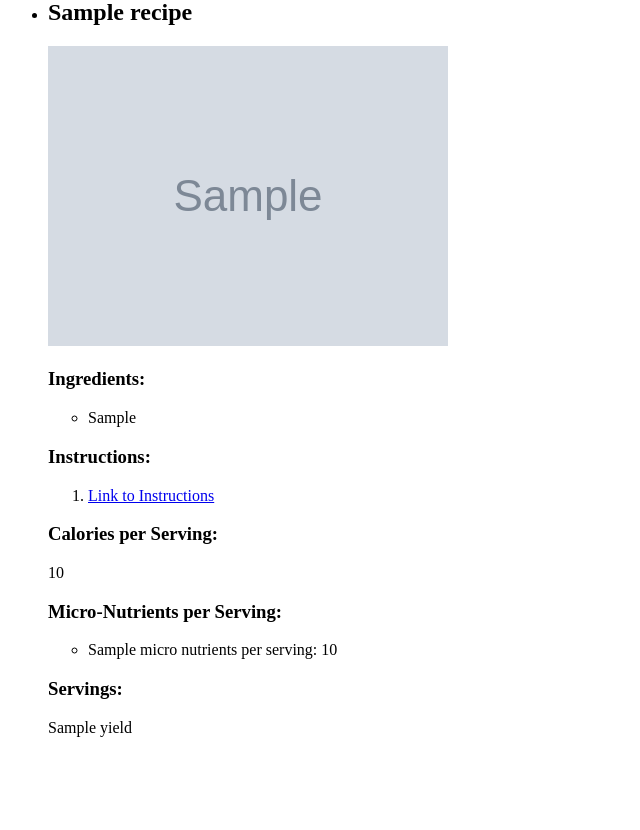
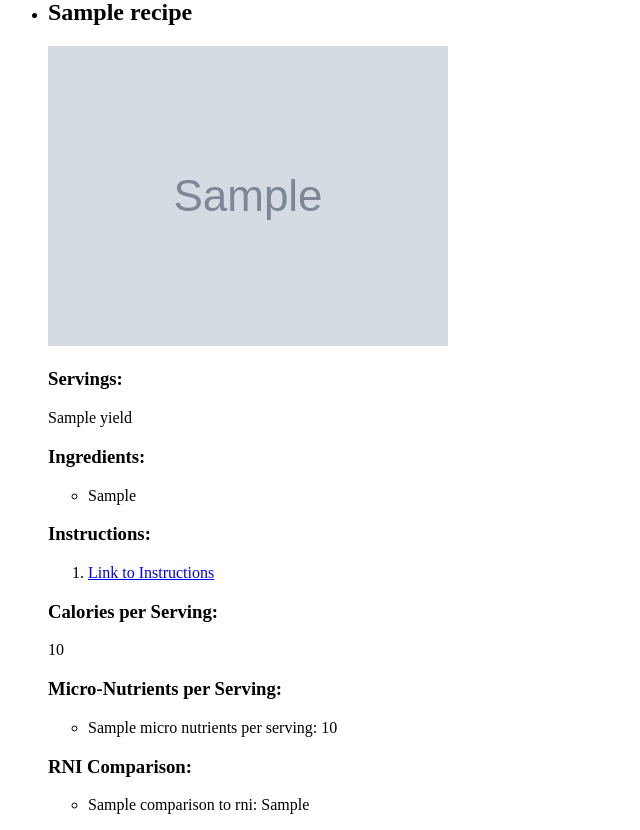
Before and after one commit to Rezatron/Recipe-Nutrient, a Flask app: template templates/index.html in a window 1280 px wide. Shown: the part 179-1009 px from the top of the page, without its empty margins (0-640 px from the left). Before the commit the page ends 916 px from the top, so only its background shows below. Run offline with Flask 3, Linux system fonts and the light colour scheme; the template is opened without the code that fills it: most values are stand-ins (such as "Sample title", 1, 10 or a date in 2020); grey boxes marked "Sample" are stand-in pictures.

Commit message:
rni comparison shows on front end but not % yet

```diff
--- a/routes.py
+++ b/routes.py
@@ -107,9 +107,9 @@ def fetch_recipes():
                     'yield': yield_value,
                 })
 
-            return render_template('index.html', recipes=filtered_recipes)
-        else:
-            return jsonify({'error': f'Failed to fetch recipes from Edamam. Status code: {edamam_response.status_code}'}), edamam_response.status_code
+         # Pass comparison_to_rni to the template context
+        return render_template('index.html', recipes=filtered_recipes, comparison_to_rni=comparison_to_rni)
+
     except requests.RequestException as e:
         return jsonify({'error': f'Network Error: {e}'}), 500
 
@@ -156,6 +156,9 @@ def index():
     sex = request.args.get('sex')
     age = request.args.get('age')
 
+    # Initialize comparison_to_rni dictionary
+    comparison_to_rni = {}
+
     if sex and age:
         age = int(age)
         if age >= 11 and age <= 14:
@@ -170,35 +173,28 @@ def index():
         if sex.lower() == 'male':
             if age_group in rni_data["Micronutrients"]["Males"]:
                 global_rni = rni_data["Micronutrients"]["Males"][age_group]
-                print("global_rni set for Male ({} years):".format(age), global_rni)  # Print global_rni for debugging
 
                 # Divide micro_nutrients_per_serving by global_rni if available
                 if global_rni:
                     for nutrient_label, nutrient_value in micro_nutrients_per_serving.items():
                         if nutrient_label in global_rni:
                             comparison_to_rni[nutrient_label] = nutrient_value / global_rni[nutrient_label]
-                            print("Comparison to RNI for", nutrient_label, ":", comparison_to_rni[nutrient_label])  # Print comparison to RNI for debugging
         elif sex.lower() == 'female':
             if age_group in rni_data["Micronutrients"]["Females"]:
                 global_rni = rni_data["Micronutrients"]["Females"][age_group]
-                print("global_rni set for Female ({} years):".format(age), global_rni)  # Print global_rni for debugging
 
                 # Divide micro_nutrients_per_serving by global_rni if available
                 if global_rni:
                     for nutrient_label, nutrient_value in micro_nutrients_per_serving.items():
                         if nutrient_label in global_rni:
                             try:
-                                print("Nutrient value:", nutrient_value)
-                                print("Global RNI value:", global_rni[nutrient_label])
                                 # Calculate the percentage
                                 percentage = nutrient_value / global_rni[nutrient_label] * 100
                                 comparison_to_rni[nutrient_label] = f"{percentage:.2f}%"  # Format as percentage with 2 decimal places
-                                print("Comparison to RNI for", nutrient_label, ":", comparison_to_rni[nutrient_label])  # Print comparison to RNI for debugging
                             except Exception as e:
                                 print("Error calculating percentage for", nutrient_label, ":", e)
 
-
-
+    # Pass comparison_to_rni dictionary to the template
     return render_template('index.html', comparison_to_rni=comparison_to_rni)
 
 if __name__ == '__main__':
--- a/templates/index.html
+++ b/templates/index.html
@@ -21,6 +21,10 @@
         <li>
             <h2>{{ recipe.label }}</h2>
             <img src="{{ recipe.image }}" alt="{{ recipe.label }}">
+            <!-- New section to display estimated servings -->
+            <h3>Servings:</h3>
+            <p>{{ recipe.yield }}</p> <!-- Add this line to display the yield -->
+            <!-- End of new section -->
             <h3>Ingredients:</h3>
             <ul>
                 {% for ingredient_line in recipe.ingredient_lines %}
@@ -45,10 +49,16 @@
                 <!-- Round the nutrient value per serving and display unit -->
                 {% endfor %}
             </ul>
-            <!-- New section to display estimated servings -->
-            <h3>Servings:</h3>
-            <p>{{ recipe.yield }}</p> <!-- Add this line to display the yield -->
-            <!-- End of new section -->
+
+            <!-- Display RNI comparison -->
+            <h3>RNI Comparison:</h3>
+            <ul>
+                {% for nutrient_label, comparison_value in comparison_to_rni.items() %}
+                <li>{{ nutrient_label }}: {{ comparison_value }}</li>
+                {% endfor %}
+            </ul>
+            <!-- End of RNI comparison -->
+
         </li>
         {% endfor %}
     </ul>
```
